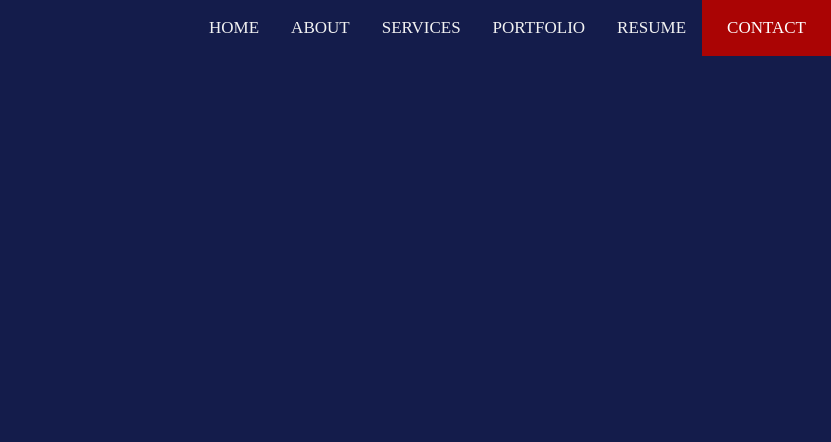
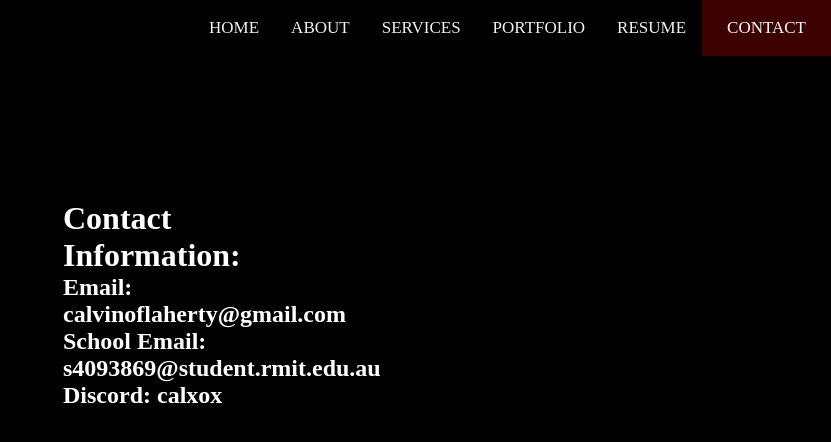
Before and after one commit to Cal-xox/Cal-xox.github.io, a plain HTML site: page contact.html in a window 1280 px wide. Shown: the whole page, without its empty margins (449-1280 px from the left). Drawn offline with Linux system fonts and the light colour scheme.

Commit message:
adding contact and finishing main

```diff
--- a/contact.html
+++ b/contact.html
@@ -2,7 +2,7 @@
 <html>
 <head>
    <title>Calvin Darren Bayno O'Flaherty</title>
-   <link rel="stylesheet" type="text/css" href="./css/main.css">
+   <link rel="stylesheet" type="text/css" href="./css/contact.css">
 </head>
 <div class="topnav">
     <a id = "contact" class="active" href="contact.html">CONTACT</a>
@@ -13,7 +13,15 @@
     <a id ="home" href="main.html">HOME</a>
 </div>
 <body>
+    <div class ="contactinfo">
+        <h1> Contact Information: </h1>
+        <h2>
+            Email: calvinoflaherty@gmail.com
+            School Email: s4093869@student.rmit.edu.au
+            Discord: calxox
 
+        </h2>
+    </div>
 </body>
 </html>
 <!-- class="active" -->
--- /dev/null
+++ b/css/contact.css
@@ -0,0 +1,49 @@
+* {
+    margin: 0;
+    padding: 0;
+    box-sizing: border-box;
+}
+body {
+    background: #000000;
+}
+.topnav {
+    position: fixed; /* Keeps the navigation bar fixed to the top of the screen */
+    top: 0;          /* Position it at the very top */
+    width: 100%;     /* Ensures it spans the full width of the screen */
+    z-index: 100;   /* Ensures it stays above other elements */
+    overflow: hidden;
+}
+
+  /* Style the links inside the navigation bar */
+.topnav a {
+    float: right;
+    color: #f2f2f2;
+    text-align: center;
+    padding: 18px 16px;
+    text-decoration: none;
+    font-size: 17px;
+
+}
+
+  /* Change the color of links on hover */
+.topnav a:hover {
+    background-color: #dddddd25;
+    color: white;
+}
+
+  /* Add a color to the active/current link */
+.topnav a.active {
+    background-color: #aa04045d;
+    padding: 18px 25px;
+    color: white;
+}
+
+
+.contactinfo {
+    width: 20%;
+    height: 20%;
+    margin-top: 200px;
+    margin-left: auto;
+    margin-right: auto;
+    color: white;
+}
--- a/css/main.css
+++ b/css/main.css
@@ -4,7 +4,7 @@
     box-sizing: border-box;
 }
 body {
-    background: #141c4b;
+    background: #000000;
 }
 .topnav {
     position: fixed; /* Keeps the navigation bar fixed to the top of the screen */
@@ -27,13 +27,13 @@ body {
 
   /* Change the color of links on hover */
 .topnav a:hover {
-    background-color: #ddd;
-    color: black;
+    background-color: #dddddd25;
+    color: white;
 }
 
   /* Add a color to the active/current link */
 .topnav a.active {
-    background-color: #aa0404;
+    background-color: #aa04045d;
     padding: 18px 25px;
     color: white;
 }
@@ -43,7 +43,6 @@ body {
     z-index: 2; /* Ensure it is above the image */
     background-color: rgba(13, 10, 26, 0.288); /* Slight transparency for better contrast */
     padding: 15px; /* Add padding for space inside */
-    border-style: dashed;
     font-size: clamp(5px, 15px, 20px); /* Adjust text size responsively */
     color: rgb(0, 0, 0);
     text-align: left; /* Center-align text */
@@ -58,7 +57,8 @@ body {
     padding-bottom: 15px;
 }
 .Welcome h2 {
-    color: #000000;
+    color: #cccccc;
+    padding-bottom: 2%;
 }
 
 .Welcome .portfolio_button button {
```
